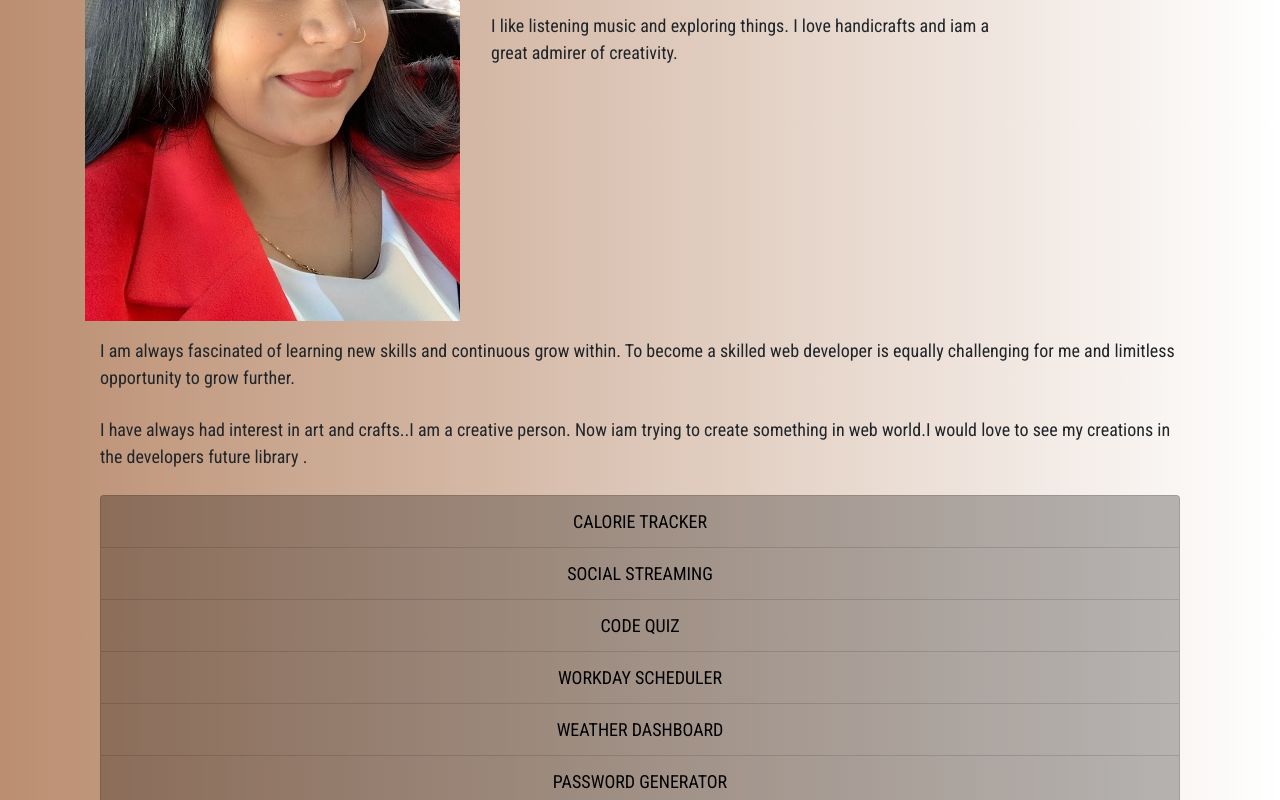
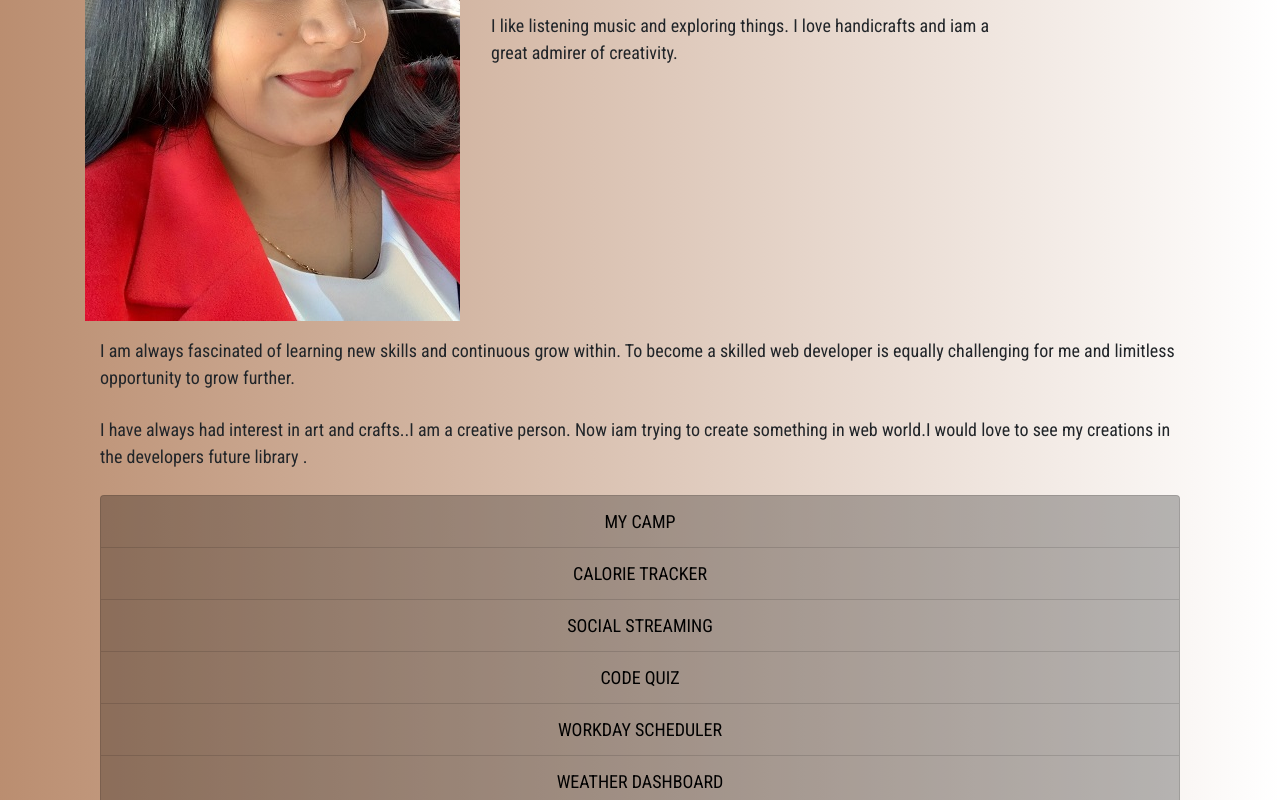
Before and after one commit to sarita87das/bootstrap-portfolio, a plain HTML site: page index.html in a window 1280 px wide. Shown: the part 383-1183 px from the top of the page. Drawn offline with nearby package versions, Linux system fonts and the light colour scheme.

Commit message:
added mycamp to index page

```diff
--- a/index.html
+++ b/index.html
@@ -71,8 +71,8 @@
                     </p>
                     <p class="aboutMeText">I enrolled in Rutgers Coding Boot Camp for an intensive 24 weeks training
                         course to fulfill my desire to learn to code and make an exciting career.
-                        <p class="aboutMeText">I like listening music and exploring things. I love handicrafts and iam a
-                            great admirer of creativity.
+                    <p class="aboutMeText">I like listening music and exploring things. I love handicrafts and iam a
+                        great admirer of creativity.
 
                 </div>
             </div>
@@ -92,10 +92,15 @@
                         .</p>
 
                     <ul class="list-group">
-
-                        <li class="list-group-item"><a href="https://sarita87das.github.io/project-one-self-work-/">CALORIE
+                        </li>
+                        <li class="list-group-item"><a href="https://mycamp2020.herokuapp.com/ ">MY
+                                CAMP</a>
+                        </li>
+                        <li class="list-group-item"><a
+                                href="https://sarita87das.github.io/project-one-self-work-/">CALORIE
                                 TRACKER</a></li>
-                        <li class="list-group-item"><a href="https://github.com/sarita87das/Social-Streaming">SOCIAL STREAMING</a>
+                        <li class="list-group-item"><a href="https://github.com/sarita87das/Social-Streaming">SOCIAL
+                                STREAMING</a>
                         </li>
                         <li class="list-group-item"><a href="https://sarita87das.github.io/hw4/">CODE QUIZ</a>
                         </li>
```
